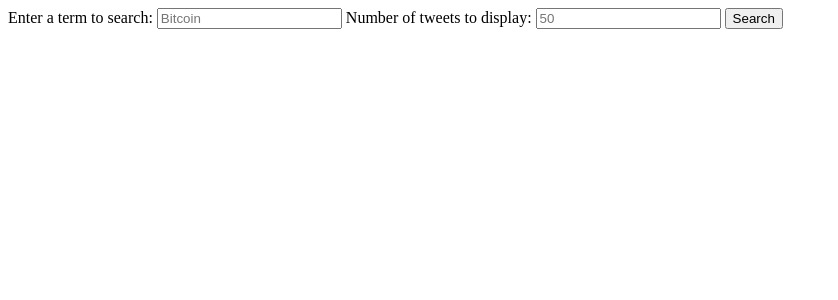
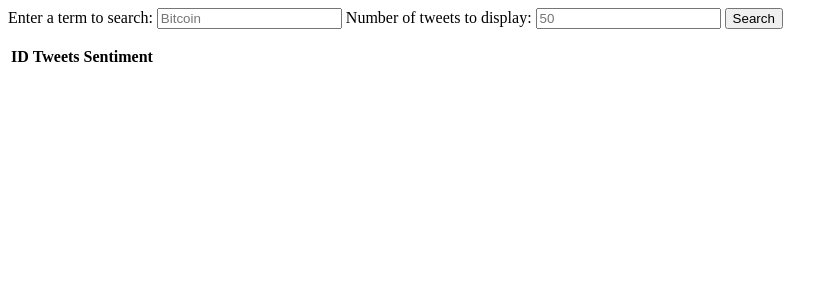
Before and after one commit to zensajnani/twitter_sentiment_analysis, a Flask app: page / in a window 1280 px wide. Shown: the top 300 px of the page, without its empty margins (0-838 px from the left). Run offline with Flask 2, Linux system fonts and the light colour scheme; lists and menus that the app fills with data are empty; some libraries are stand-ins or nearby versions.

Commit message:
Display result table on webpage

```diff
--- a/app/run.py
+++ b/app/run.py
@@ -22,9 +22,11 @@ def result():
     df = ts.create_data_frame(tweets)
     df['Sentiment'] = np.array([ts.tweet_sentiment(tweet) for tweet in df['Tweets']])
     print(df.head(ts.count))
-    ts.calculate_percentage(df['Tweets'])
+    df_dict = df.to_dict()
+    print(df_dict)
+    percentages = ts.calculate_percentage(df['Tweets'])
 
-    return {'query': query, 'tweet_count': tweet_count}
+    return {'result': df_dict, 'percentages': percentages}
 
 if __name__ == "__main__":
     app.run(debug=True)
--- a/app/sentiment.py
+++ b/app/sentiment.py
@@ -67,6 +67,11 @@ class TwitterSentiment():
         print(f"\nPositive Tweets: {positive_percent}%")
         print(f"Negative Tweets: {negative_percent}%")
         print(f"Neutral Tweets: {neutral_percent}%\n")
+        return {
+            'positive_percent': positive_percent,
+            'negative_percent': negative_percent,
+            'neutral_percent': neutral_percent,
+        }
 
 
 # if __name__ == "__main__":
--- a/app/templates/index.html
+++ b/app/templates/index.html
@@ -5,6 +5,8 @@
     <meta name="viewport" content="width=device-width, initial-scale=1.0">
     <title>Twitter Sentiment Analysis</title>
     <script src="https://code.jquery.com/jquery-3.5.1.min.js" integrity="sha256-9/aliU8dGd2tb6OSsuzixeV4y/faTqgFtohetphbbj0=" crossorigin="anonymous"></script>
+    <link rel="stylesheet" type="text/css" href="https://cdn.datatables.net/1.10.23/css/jquery.dataTables.css">
+    <script type="text/javascript" charset="utf8" src="https://cdn.datatables.net/1.10.23/js/jquery.dataTables.js"></script>
 </head>
 <body>
 
@@ -16,22 +18,50 @@
         <input type="" name="tweet-count" id="tweetCount" class="tweet-count" placeholder="50" required>
         <button type="button" id="searchTweets">Search</button>
     </form>
+    <p id="test"></p>
+
+    <table id="displayResult" class="display">
+        <thead>
+            <tr>
+                <th>ID</th>
+                <th>Tweets</th>
+                <th>Sentiment</th>
+            </tr>
+        </thead>
+        <tbody>
+        </tbody>
+    </table>
 
     <script>
         $(document).ready(function() {
+
+
             // AJAX call to the backend to get classified tweets
             $("#searchTweets").click(function() {
-                console.log(query)
                 $.ajax({
+                    //Send search term (query) and tweet count (tweetCount) to the backend
                     data: {
                         query: $("#query").val(),
                         tweetCount: $("#tweetCount").val(),
                     },
                     type: 'POST',
                     url: 'api/result',
+                    // If post request is successful, then GET data from backend to display on frontend
                     success: (data) => {
-                        console.log("SUCCESS")
+                        console.log("Request successful")
                         console.log(data)
+                        // Loop to print the result in a HTML table
+                        for (var i = 0; i < $("#tweetCount").val(); i++) {
+                            console.log(data['result']['Tweets'][i] + " " + data['result']['Sentiment'][i])
+                            // Display current element as HTML row
+                            var row = '<tr>' + '<td>' + (i+1) + '</td>' + '<td>' + data['result']['Tweets'][i] + '</td>' + '<td>' + data['result']['Sentiment'][i] + '</td>' + '</tr>'
+                            // Append the row to table
+                            $("#displayResult tbody").append(row)
+                        }
+                        // DataTable to print Table in a better format
+                        $('#displayResult').DataTable({
+                            paging: false
+                        });
                     }
                 })
             })
```
